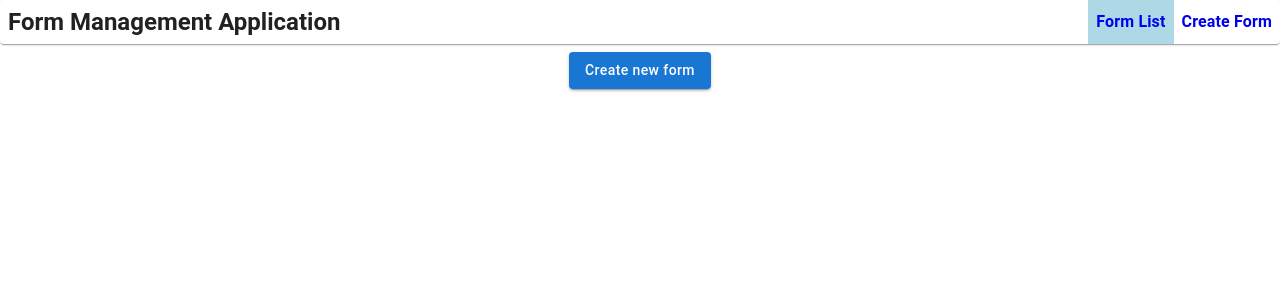
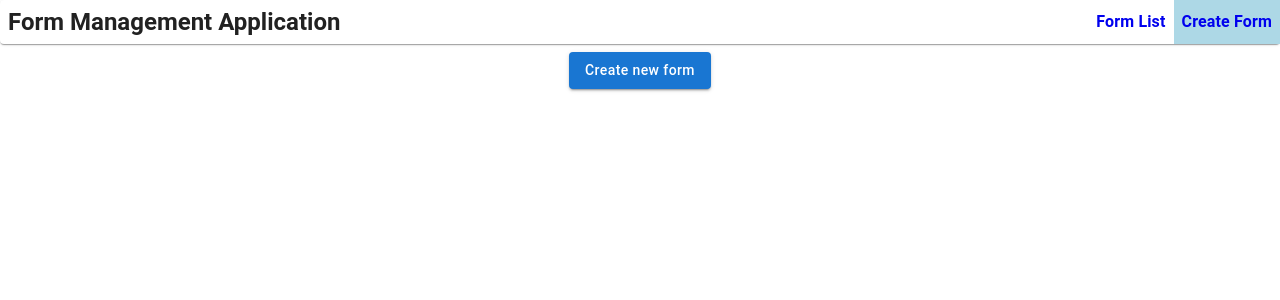
Before and after one commit to d-kandimalla/Form-Application, a React (Create React App) app: page /list in a window 1280 px wide. Shown: the top 300 px of the page. Built offline with nearby package versions, Linux system fonts and the light colour scheme; no server answers.

Commit message:
hash changes

```diff
--- a/src/AppBar.js
+++ b/src/AppBar.js
@@ -6,11 +6,11 @@ function AppBar(props) {
   const { selectedScreen, setSelectedScreen } = props;
 
   useEffect(() => {
-    const location = window?.location?.pathname;
-    if (location === "/") {
+    const location = window?.location?.hash?.split("/");
+    if (location[1] === "list") {
+      return setSelectedScreen("list");
+    } else {
       return setSelectedScreen("create");
-    } else {
-      return setSelectedScreen("list");
     }
   });
 
```
